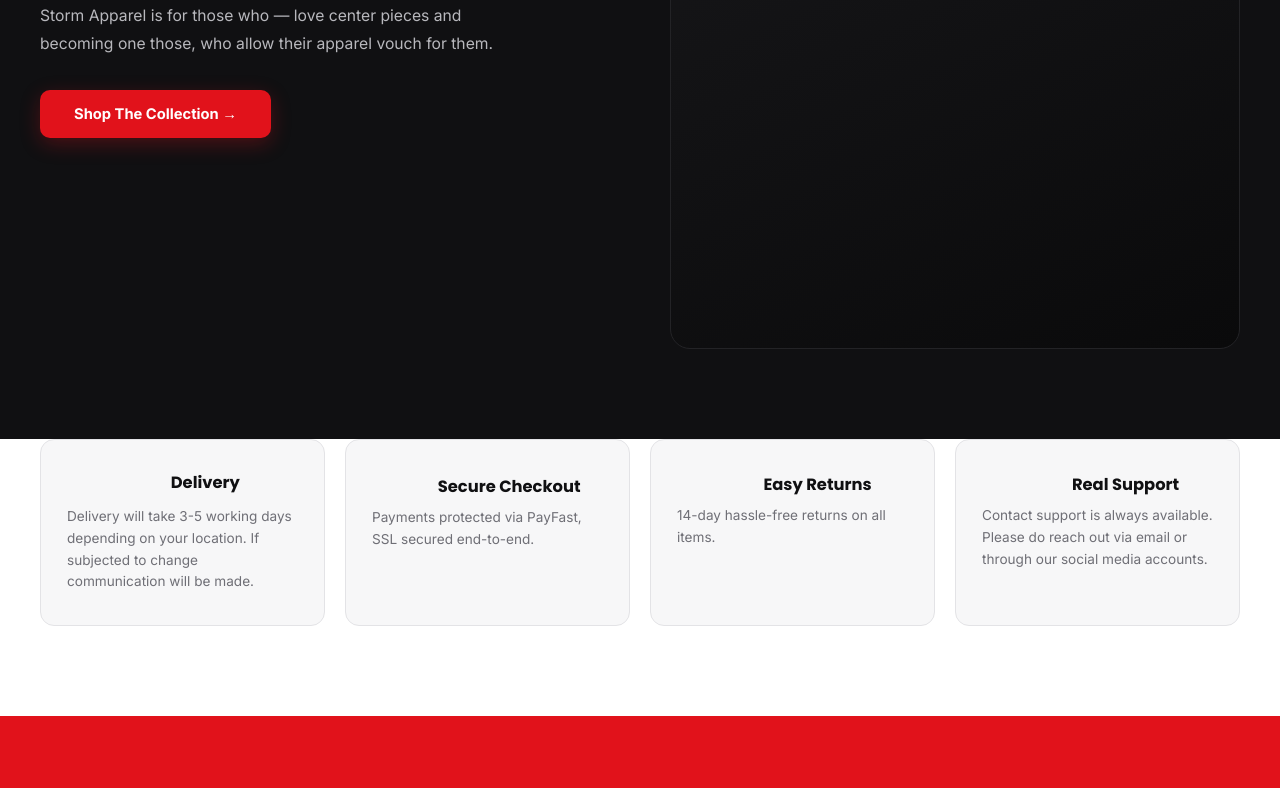
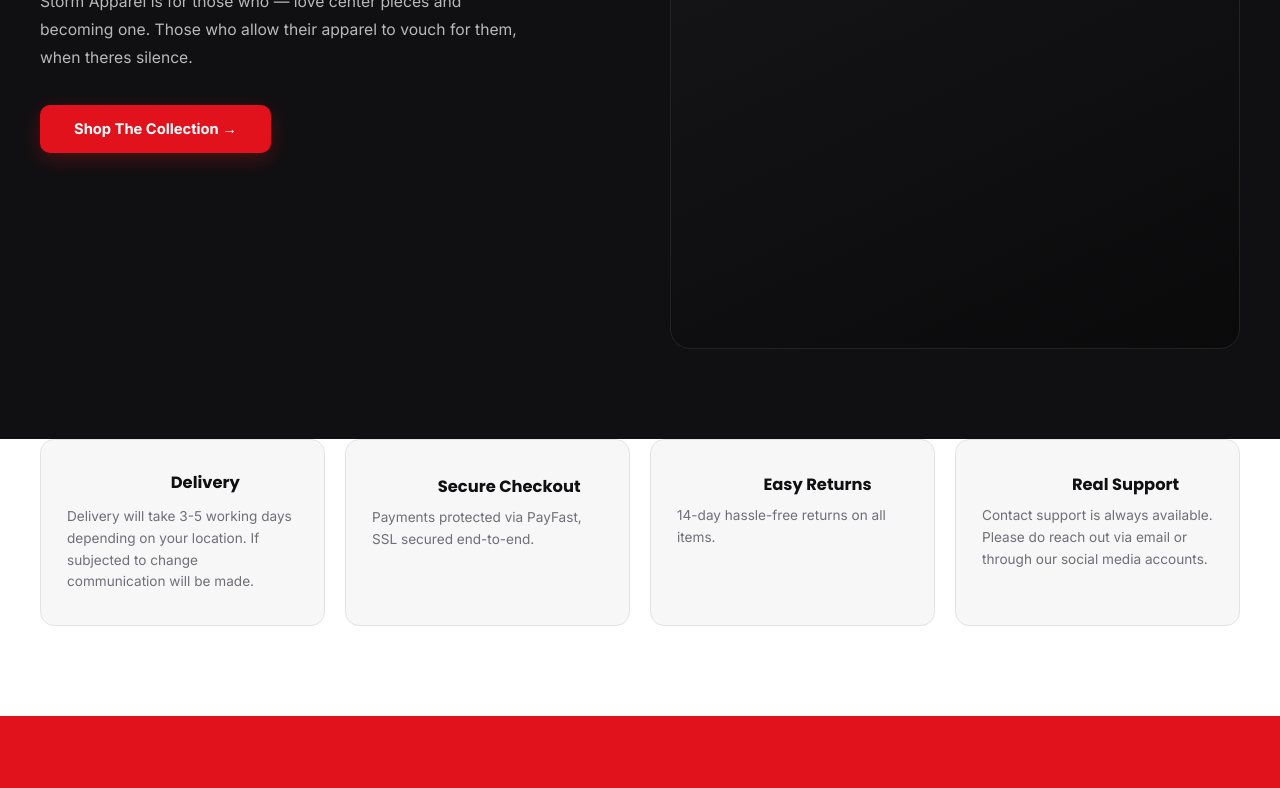
Before and after one commit to kxngsteez/Storm-Apparel, a plain HTML site: page index.html in a window 1280 px wide. Shown: the part 2454-3242 px from the top of the page. Drawn offline with Linux system fonts and the light colour scheme.

Commit message:
Update index.html

```diff
--- a/index.html
+++ b/index.html
@@ -120,7 +120,7 @@
                 <div>
                     <div class="story-label">Our Story</div>
                     <h2 class="story-title">Bold clothing for those who <span>wear the weather.</span></h2>
-                    <p class="story-body">Storm Apparel is for those who  &#8212; love center pieces and becoming one those, who allow their apparel vouch for them.</p>
+                    <p class="story-body">Storm Apparel is for those who  &#8212; love center pieces and becoming one. Those who allow their apparel to vouch for them, when theres silence.</p>
                     <a href="#shop" class="btn-primary">Shop The Collection &rarr;</a>
                 </div>
                 <div class="story-visual">
```
